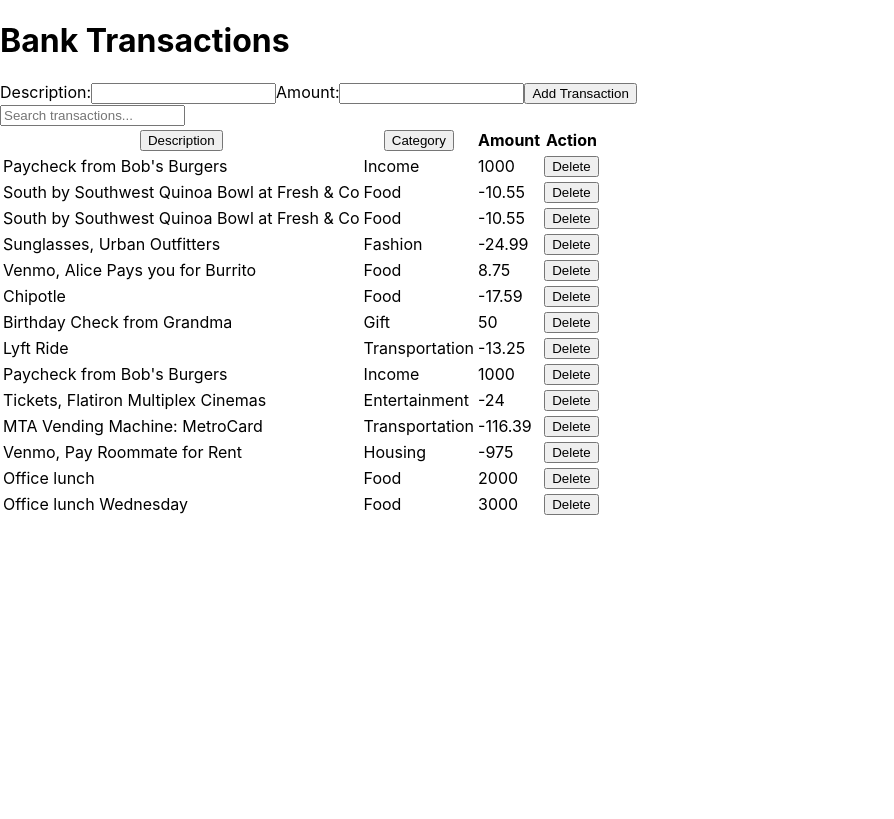
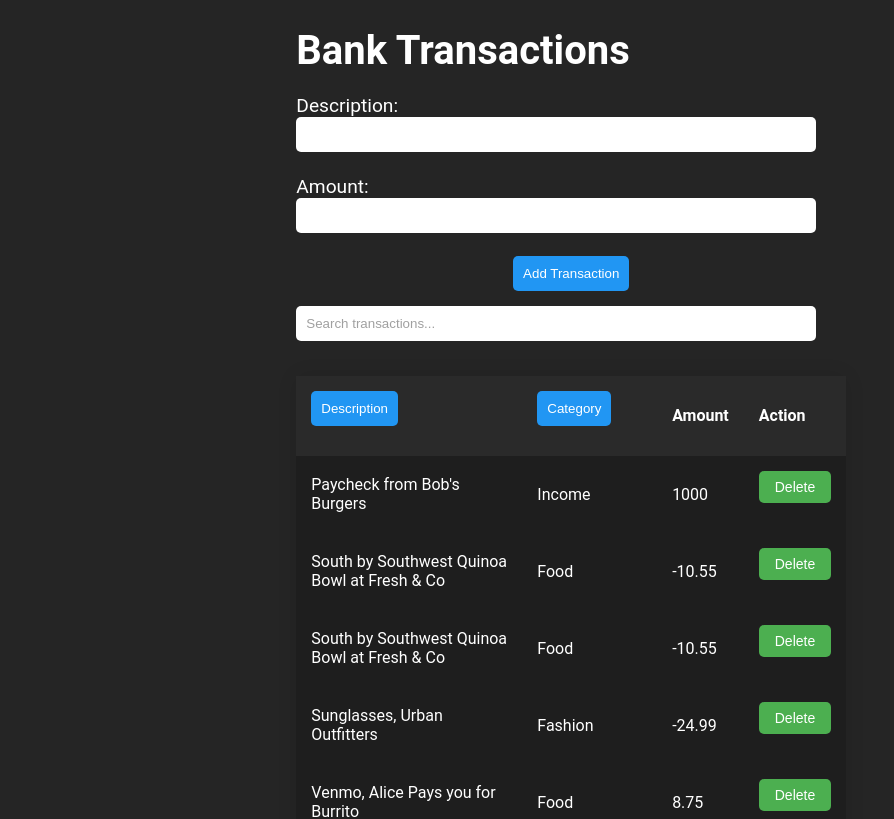
Before and after one commit to MaxLubale/react-code-challenge-1, a React (Create React App) app: page / in a window 1280 px wide. Shown: the top 819 px of the page, without its empty margins (0-894 px from the left). Built offline with nearby package versions, Linux system fonts and the light colour scheme; data requests are answered from the project's data file.

Commit message:
Added CSS

```diff
--- a/src/index.css
+++ b/src/index.css
@@ -1,13 +1,108 @@
 body {
+  font-family: 'Roboto', sans-serif;
+  background-color: #252525;
+  color: #fff;
   margin: 0;
-  font-family: -apple-system, BlinkMacSystemFont, 'Segoe UI', 'Roboto', 'Oxygen',
-    'Ubuntu', 'Cantarell', 'Fira Sans', 'Droid Sans', 'Helvetica Neue',
-    sans-serif;
-  -webkit-font-smoothing: antialiased;
-  -moz-osx-font-smoothing: grayscale;
+  padding: 0;
+  display: flex;
+  flex-direction: column;
+  align-items: center;
+  justify-content: center;
+  min-height: 100vh;
+  overflow-x: hidden;
 }
 
-code {
-  font-family: source-code-pro, Menlo, Monaco, Consolas, 'Courier New',
-    monospace;
+h1 {
+  font-size: 2.5rem;
+  margin-bottom: 20px;
 }
+
+table {
+  width: 80%;
+  max-height: 70vh;
+  margin-top: 20px;
+  border-collapse: collapse;
+  overflow-y: auto;
+  box-shadow: 0 0 20px rgba(0, 0, 0, 0.1);
+  background: #1e1e1e;
+  border-radius: 10px;
+}
+
+th,
+td {
+  padding: 15px;
+  text-align: left;
+}
+
+th {
+  background: #2a2a2a;
+  color: #fff;
+  top: 0;
+  z-index: 2;
+}
+
+tbody tr:hover {
+  background-color: rgba(255, 255, 255, 0.05);
+}
+
+td button {
+  background: #4caf50;
+  border: none;
+  color: white;
+  padding: 8px 16px;
+  text-align: center;
+  text-decoration: none;
+  display: inline-block;
+  font-size: 14px;
+  border-radius: 5px;
+  cursor: pointer;
+}
+
+td button:hover {
+  background: #45a049;
+}
+
+form {
+  width: 80%;
+  margin-top: 20px;
+  display: flex;
+  flex-direction: column;
+  align-items: center;
+}
+
+label {
+  font-size: 1.2rem;
+  margin-bottom: 8px;
+}
+
+input,
+button {
+  padding: 10px;
+  margin-bottom: 15px;
+  border: none;
+  border-radius: 5px;
+}
+
+input {
+  width: 500px;
+  margin-bottom: 15px;
+}
+
+button {
+  background: #2196f3;
+  color: white;
+  cursor: pointer;
+}
+
+button:hover {
+  background: #0d8bf2;
+}
+
+input::placeholder {
+  color: #a0a0a0;
+}
+
+input:focus {
+  outline: none;
+  border: 1px solid #2196f3;
+}
```
